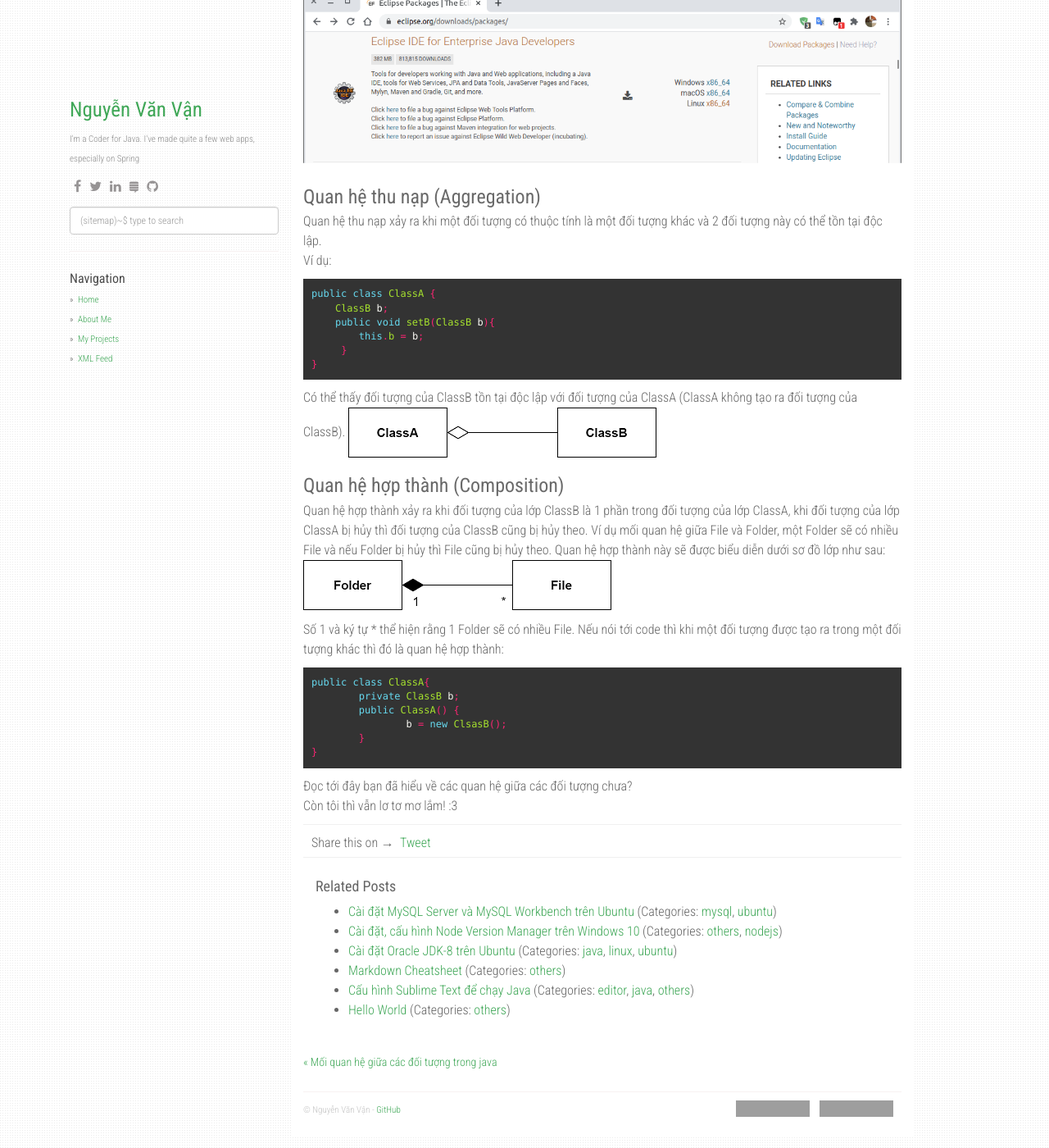
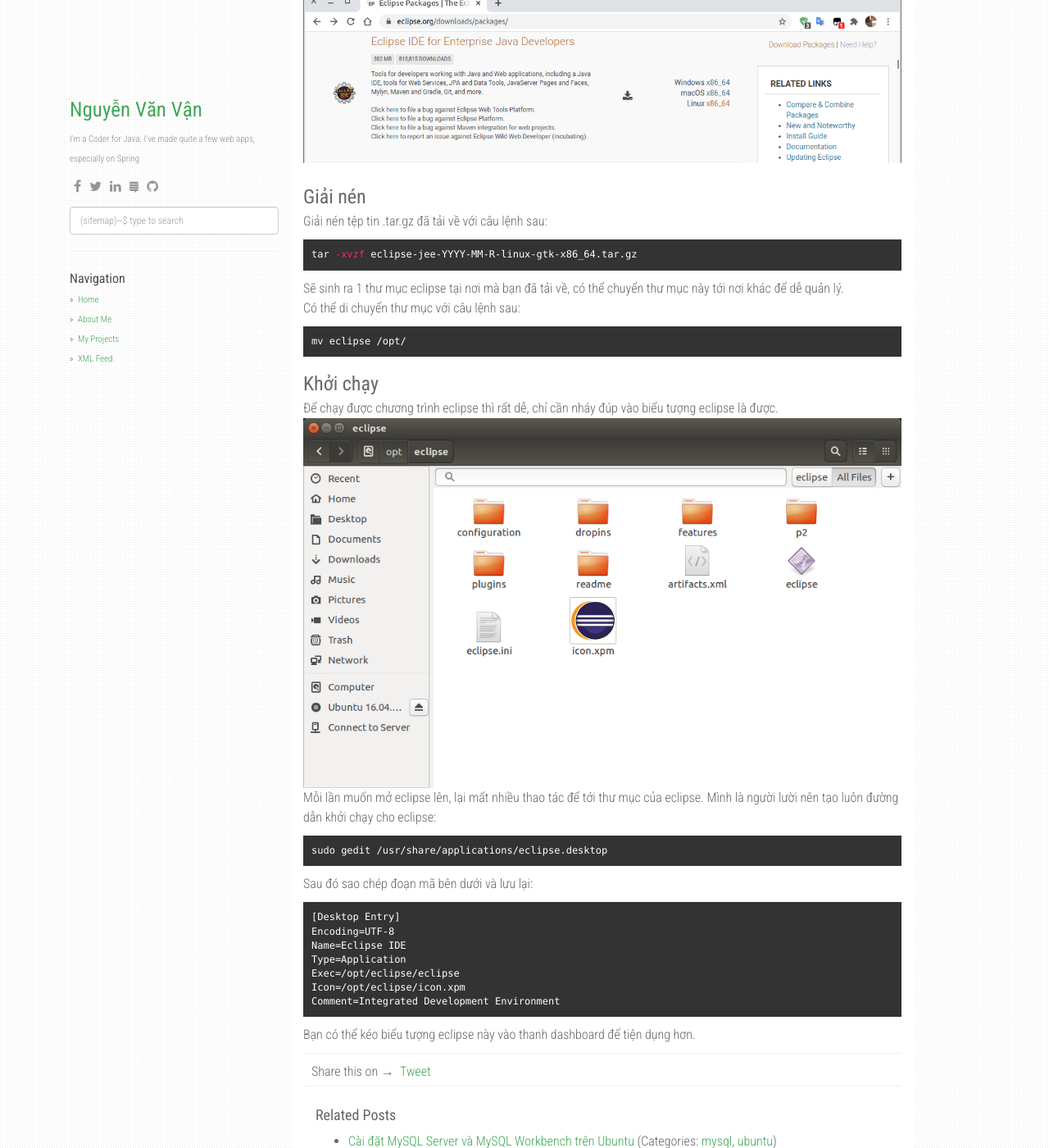
Before and after one commit to vegetaz/vegetaz.github.io, a Jekyll site: the page built from _posts/2016-07-13-Install-eclipse-from-package.markdown, in a window 1280 px wide and 1400 px high, scrolled down 227 px. Shown: the whole window at 82% size. Built offline with Jekyll 4.4.1, drawn with Linux system fonts in a browser that asks for light colours; nearby versions of some CDN libraries; comment, search, counter and statistics services are not loaded; grey boxes are pictures that could not be loaded.

Commit message:
Tải về và cài đặt eclipse trên Ubuntu

````diff
--- a/_posts/2016-07-13-Install-eclipse-from-package.markdown
+++ b/_posts/2016-07-13-Install-eclipse-from-package.markdown
@@ -11,33 +11,32 @@
 Truy cập vào trang chủ eclipse, lựa chọn phiên bản phù hợp, ở đây mình lựa chọn Eclipse IDE for Enterprise Java Developers, tiếp theo là gói phù hợp cho hệ điều hành, lựa chọn của mình trong trường hợp này là `Linux x86_64`.
 ![Download eclipse](/static/img/install-eclipse/Download_eclipse.png)
 
-### Quan hệ thu nạp (Aggregation)
-Quan hệ thu nạp xảy ra khi một đối tượng có thuộc tính là một đối tượng khác và 2 đối tượng này có thể tồn tại độc lập.
-Ví dụ:
-```java
-public class ClassA {
-    ClassB b;
-    public void setB(ClassB b){
-    	this.b = b;
-     }
-}
+### Giải nén
+Giải nén tệp tin .tar.gz đã tải về với câu lệnh sau:
+```bash
+tar -xvzf eclipse-jee-YYYY-MM-R-linux-gtk-x86_64.tar.gz
 ```
-Có thể thấy đối tượng của ClassB tồn tại độc lập với đối tượng của ClassA (ClassA không tạo ra đối tượng của ClassB).
-![Quan Hệ Thu Nạp](/static/img/posts/Aggregation.png)
+Sẽ sinh ra 1 thư mục eclipse tại nơi mà bạn đã tải về, có thể chuyển thư mục này tới nơi khác để dễ quản lý.
+Có thể di chuyển thư mục với câu lệnh sau:
+```bash
+mv eclipse /opt/
+```
 
-### Quan hệ hợp thành (Composition)
-Quan hệ hợp thành xảy ra khi đối tượng của lớp ClassB là 1 phần trong đối tượng của lớp ClassA, khi đối tượng của lớp ClassA bị hủy thì đối tượng của ClassB cũng bị hủy theo. Ví dụ mối quan hệ giữa File và Folder, một Folder sẽ có nhiều File và nếu Folder bị hủy thì File cũng bị hủy theo. Quan hệ hợp thành này sẽ được biểu diễn dưới sơ đồ lớp như sau:
-![Quan Hệ Hợp Thành](/static/img/posts/Composition.png)
-
-
-Số 1 và ký tự * thể hiện rằng 1 Folder sẽ có nhiều File. Nếu nói tới code thì khi một đối tượng được tạo ra trong một đối tượng khác thì đó là quan hệ hợp thành:
-```java
-public class ClassA{
-	private ClassB b;
-	public ClassA() {
-		b = new ClsasB();
-	}
-}
+### Khởi chạy
+Để chạy được chương trình eclipse thì rất dễ, chỉ cần nháy đúp vào biểu tượng eclipse là được.
+![eclipse](/static/img/install-eclipse/eclipse.png)
+Mỗi lần muốn mở eclipse lên, lại mất nhiều thao tác để tới thư mục của eclipse. Mình là người lười nên tạo luôn đường dẫn khởi chạy cho eclipse:
+```bash
+sudo gedit /usr/share/applications/eclipse.desktop
 ```
-Đọc tới đây bạn đã hiểu về các quan hệ giữa các đối tượng chưa?
-Còn tôi thì vẫn lơ tơ mơ lắm! :3
+Sau đó sao chép đoạn mã bên dưới và lưu lại:
+```
+[Desktop Entry]
+Encoding=UTF-8
+Name=Eclipse IDE
+Type=Application
+Exec=/opt/eclipse/eclipse
+Icon=/opt/eclipse/icon.xpm
+Comment=Integrated Development Environment
+```
+Bạn có thể kéo biểu tượng eclipse này vào thanh dashboard để tiện dụng hơn.
````
Also changed, not shown: static/img/install-eclipse/eclipse.png (added).
